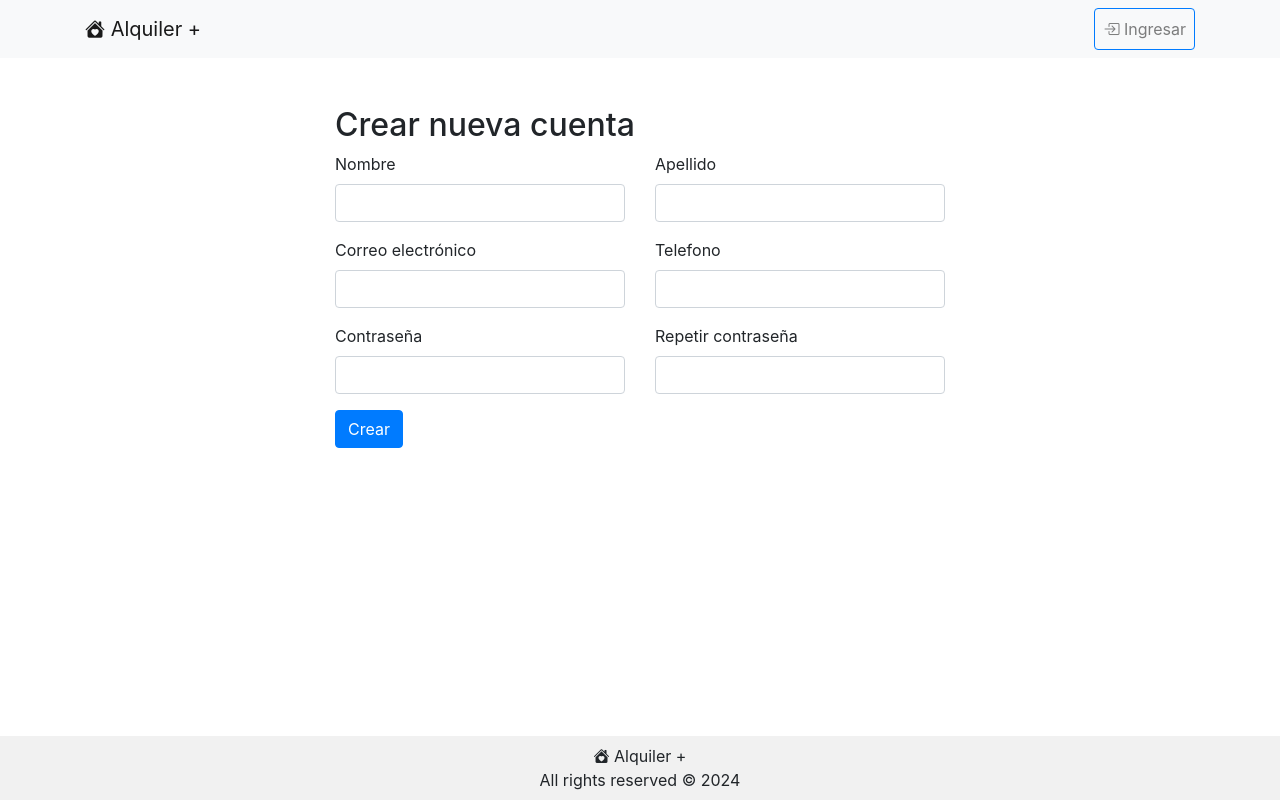
After one commit to lisandrok/proyectodaw, a PHP site: page /nueva_cuenta.php in a window 1280 px wide. The commit adds this page. Run offline with PHP 8.4, Linux system fonts and the light colour scheme; some libraries are stand-ins or nearby versions.

Commit message:
Se agrega pagina para crear nueva cuenta, se mejora el constructor de Usuario para permitir crear usuarios que no existan en la db. Mejoras menores en tablero para mostrar apellido de inquilinos

```diff
--- a/public/login.php
+++ b/public/login.php
@@ -55,7 +55,7 @@ if ($_SERVER['REQUEST_METHOD'] === 'POST') {
                             </div>
                         </form>
                         <div class="text-center">
-                            <a href="nuevacuenta.php">Crear una nueva cuenta</a>
+                            <a href="nueva_cuenta.php">Crear una nueva cuenta</a>
                         </div>
                     </div>
                 </div>
--- /dev/null
+++ b/public/nueva_cuenta.php
@@ -0,0 +1,94 @@
+<?php
+session_start();
+
+spl_autoload_register(function ($class) {
+    require "../class/" . $class . ".php";
+});
+
+//Redirecciono al tablero si el usuario ya se encuentra logueado
+if (isset($_SESSION['email'])) {
+    header('Location: tablero.php');
+    exit();
+}
+
+//TODO: usar una contrasena encriptada
+if ($_SERVER['REQUEST_METHOD'] === 'POST') {
+    $nombre = $_POST['nombre'];
+    $apellido = $_POST['apellido'];
+    $email = $_POST['email'];
+    $contrasena = $_POST['contrasena'];
+    $telefono = $_POST['telefono'];
+
+    $usuario = new Usuario($nombre, $apellido, $email, $contrasena, $telefono);
+
+    header('Location: login.php'); //redirecciona al login para que el usuario pueda loguearse a su nueva cuenta
+    exit();
+}
+?>
+
+<!DOCTYPE html>
+<html lang="es">
+    <head>
+
+<?php require '../include/head.php' ?>
+
+    </head>
+    <body>
+
+<?php require '../include/nav.php'; ?>
+
+        <div class="contenido container mt-5 col-md-6"> <!-- TODO: Validaciones sobre todo de la contrasena -->
+            <h2>Crear nueva cuenta</h2>
+                <form action="nueva_cuenta.php" method="POST">
+                    <div class="row">
+                        <div class="col">
+                            <div class="form-group">
+                                <label for="nombre">Nombre</label>
+                                <input type="text" name="nombre" id="nombre" class="form-control" required>
+                            </div>
+                        </div>
+                        <div class="col">
+                            <div class="form-group">
+                                <label for="apellido">Apellido</label>
+                                <input type="text" name="apellido" id="apellido" class="form-control" required>
+                            </div>
+                        </div>
+                    </div>
+                    <div class="row">
+                        <div class="col">
+                            <div class="form-group">
+                                <label for="email">Correo electr&oacute;nico</label>
+                                <input type="email" name="email" id="email" class="form-control" required>
+                            </div>
+                        </div>
+                        <div class="col">
+                            <div class="form-group">
+                                <label for="telefono">Telefono</label>
+                                <input type="text" name="telefono" id="telefono" class="form-control">
+                            </div>
+                        </div>
+                    </div>
+                    <div class="row">
+                        <div class="col">
+                            <div class="form-group">
+                                <label for="contrasena">Contrase&ntilde;a</label>
+                                <input type="password" name="contrasena" id="contrasena" class="form-control" required>
+                            </div>
+                        </div>
+                        <div class="col">
+                            <div class="form-group">
+                                <label for="repetircontrasena">Repetir contrase&ntilde;a</label>
+                                <input type="password" name="repetircontrasena" id="repetircontrasena" class="form-control" required>
+                            </div>
+                        </div>
+                    </div>
+
+                    <button type="submit" class="btn btn-primary">Crear</button>
+                </form>
+        </div>
+
+<?php require '../include/footer.php' ?>
+<?php require '../include/jsfinalhtml.php' ?>
+
+    </body>
+</html>
--- a/public/tablero.php
+++ b/public/tablero.php
@@ -25,7 +25,7 @@ $usuario = Usuario::obtenerUsuarioExistente($_SESSION['usuarioId']);
 
         <?php require '../include/nav.php'; ?>
         <div class="contenido container mt-5 flex-grow-1">
-            <h1>Inmuebles de <?php echo"{$usuario->getNombre()} {$usuario->getApellido()} "?></h1>
+            <h1>Inmuebles de <?php echo"{$usuario->getNombre()} {$usuario->getApellido()}"?></h1>
             <!-- TODO: Agregar logica para cuando el usuario no tiene ninguna propiedad -->
             <table class="table table-striped">
                 <thead>
@@ -46,7 +46,7 @@ $usuario = Usuario::obtenerUsuarioExistente($_SESSION['usuarioId']);
                             <tr>
                                 <td><?php echo $inmueble->getId(); ?></td>
                                 <td><?php echo $inmueble->getDireccion(); ?></td>
-                                <td><?php echo $inmueble->getInquilino()->getNombre(); ?></td>
+                                <td><?php echo "{$inmueble->getInquilino()->getNombre()} {$inmueble->getInquilino()->getApellido()}" ; ?></td>
                                 <td><?php echo count($inmueble->getIncidencias()); ?></td>
                                 <td><a href="nuevaincidencia.php?inmuebleId=<?php echo $inmueble->getId(); ?>" class="edit-button btn btn-primary"><i class="bi bi-tools"></i></a></td>
                                 <td><a href="editarinmueble.php?id=<?php echo $inmueble->getId(); ?>" class="edit-button btn btn-secondary"><i class="bi bi-pencil"></i></a></td>
```
Also changed, not shown: class/Usuario.php (+11 -3 lines), public/nuevacuenta.php (deleted, +0 -49 lines), public/nuevaincidencia.php (indentation only).
